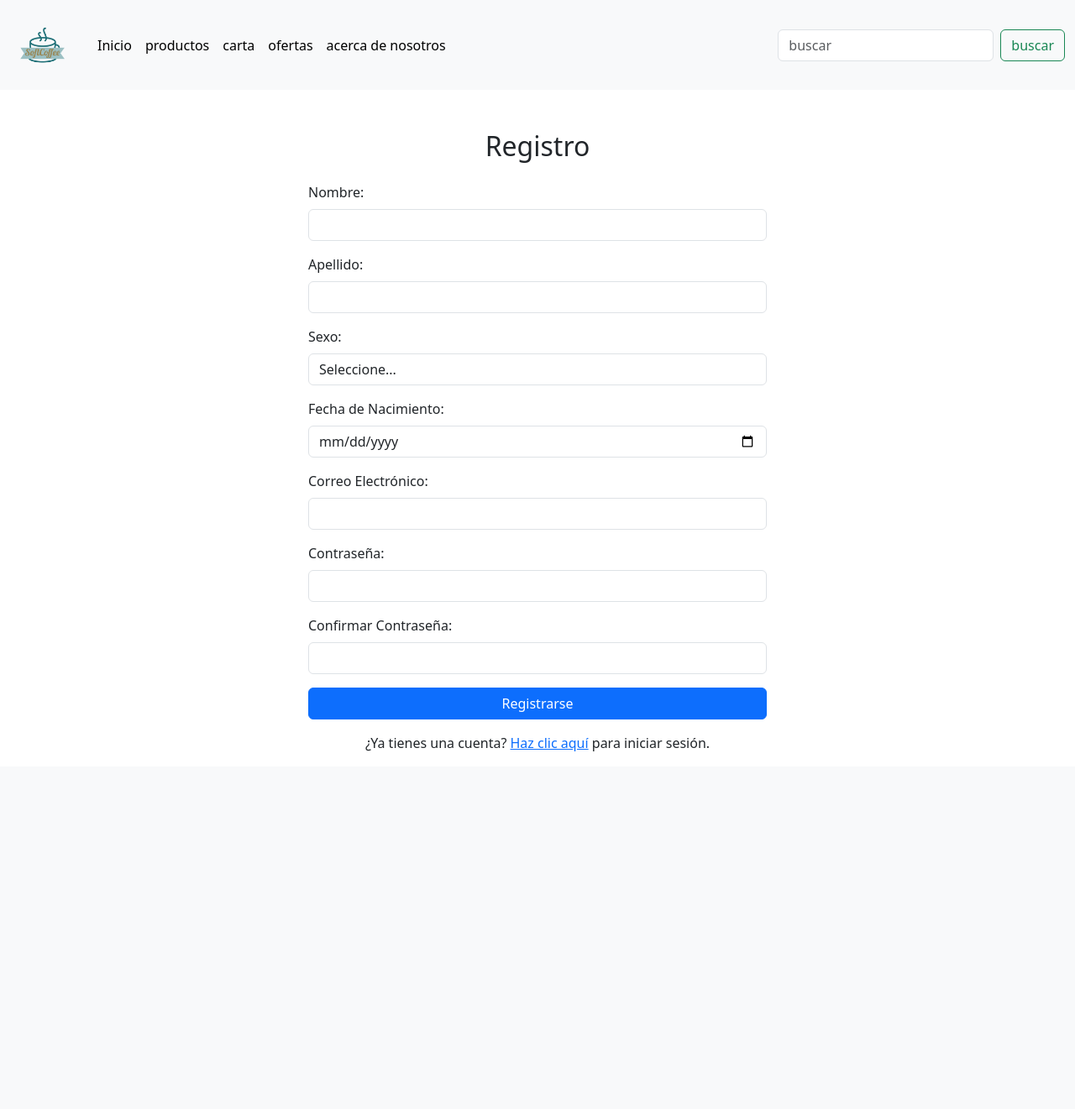
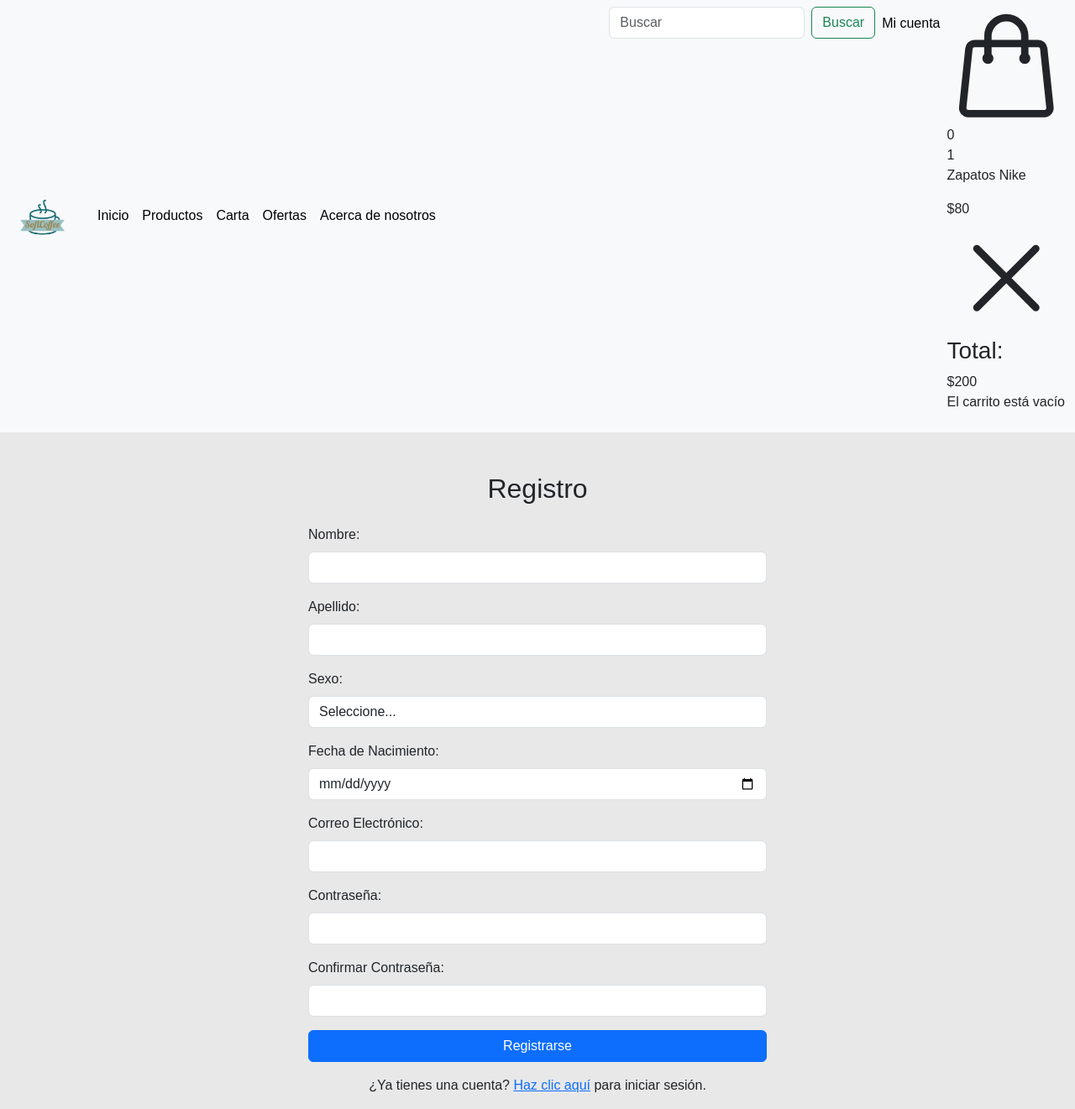
Before and after one commit to LucasOwO/SoftCoffeProject, a Django app: page /registro in a window 1280 px wide. Shown: the whole page at 84% size. Before the commit the page ends 895 px from the top, so only its background shows below. Run offline with Django 4.2, Linux system fonts and the light colour scheme; some libraries are stand-ins or nearby versions.

Commit message:
Update registro.html

```diff
--- a/PaginaWeb/Templates/registro.html
+++ b/PaginaWeb/Templates/registro.html
@@ -4,54 +4,88 @@
 <head>
     <meta charset="UTF-8">
     <meta name="viewport" content="width=device-width, initial-scale=1.0">
-    <title>Registro</title>
+    <title>Productos</title>
 
+    <link href="https://cdn.jsdelivr.net/npm/bootstrap@5.3.3/dist/css/bootstrap.min.css" rel="stylesheet" integrity="sha384-QWTKZyjpPEjISv5WaRU9OFeRpok6YctnYmDr5pNlyT2bRjXh0JMhjY6hW+ALEwIH" crossorigin="anonymous">
     <link href="https://stackpath.bootstrapcdn.com/bootstrap/4.5.2/css/bootstrap.min.css" rel="stylesheet">
     <link href="https://cdn.jsdelivr.net/npm/bootstrap@5.3.3/dist/css/bootstrap.min.css" rel="stylesheet" integrity="sha384-QWTKZyjpPEjISv5WaRU9OFeRpok6YctnYmDr5pNlyT2bRjXh0JMhjY6hW+ALEwIH" crossorigin="anonymous">
+    <link rel="stylesheet" href="{% static 'styles/Global.css' %}">
+    <link rel="stylesheet" href="static/styles/Global.css">
 
-    <style>
-        .error-message {
-            color: red;
-            display: none;
-            text-align: center;
-        }
-    </style>
 </head>
 <body>
-
-    <nav class="navbar navbar-expand-lg bg-body-tertiary" margin="90">
+  <nav class="navbar navbar-expand-lg bg-body-tertiary">
     <div class="container-fluid">
         <a class="navbar-brand" href="#">
-                <img src="static/imagenes/SoftCoffee.png" alt="Logo" width="80" height="80" class="d-inline-block align-text-top">
+            <img src="{% static 'imagenes/SoftCoffee.png' %}" alt="Logo" width="80" height="80" class="d-inline-block align-text-top">
         </a>
         <button class="navbar-toggler" type="button" data-bs-toggle="collapse" data-bs-target="#navbarNav" aria-controls="navbarNav" aria-expanded="false" aria-label="Toggle navigation">
             <span class="navbar-toggler-icon"></span>
         </button>
         <div class="collapse navbar-collapse" id="navbarNav">
-                <ul class="navbar-nav">
+            <ul class="navbar-nav mr-auto">
                 <li class="nav-item">
                     <a class="nav-link active" aria-current="page" href="lobby">Inicio</a>
                 </li>
                 <li class="nav-item">
-                        <a class="nav-link active" aria-current="page" href="Productos">productos</a>
+                    <a class="nav-link active" aria-current="page" href="Productos">Productos</a>
                 </li>
                 <li class="nav-item">
-                        <a class="nav-link active" aria-current="page" href="carta">carta</a>
+                    <a class="nav-link active" aria-current="page" href="carta">Carta</a>
                 </li>
                 <li class="nav-item">
-                        <a class="nav-link active" aria-current="page" href="ofertas">ofertas</a>
+                    <a class="nav-link active" aria-current="page" href="ofertas">Ofertas</a>
                 </li>
                 <li class="nav-item">
-                        <a class="nav-link active" aria-current="page" href="nosotros">acerca de nosotros</a>
+                    <a class="nav-link active" aria-current="page" href="nosotros">Acerca de nosotros</a>
+                </li>
+            </ul>
+            <ul class="navbar-nav ml-auto">
+                <li class="nav-item">
+                    <form class="form-inline my-2 my-lg-0" role="search">
+                        <input class="form-control mr-2" type="search" placeholder="Buscar" aria-label="Search">
+                        <button class="btn btn-outline-success my-2 my-sm-0" type="submit">Buscar</button>
+                    </form>
+                </li>
+                <li class="nav-item">
+                    <a class="nav-link active" aria-current="page" href="/login">Mi cuenta</a>
+                </li>
+                <li class="nav-item">
+                    <div class="container-icon">
+                        <div class="container-cart-icon">
+                            <svg xmlns="http://www.w3.org/2000/svg" fill="none" viewBox="0 0 24 24" stroke-width="1.5" stroke="currentColor" class="icon-cart">
+                                <path stroke-linecap="round" stroke-linejoin="round" d="M15.75 10.5V6a3.75 3.75 0 10-7.5 0v4.5m11.356-1.993l1.263 12c.07.665-.45 1.243-1.119 1.243H4.25a1.125 1.125 0 01-1.12-1.243l1.264-12A1.125 1.125 0 015.513 7.5h12.974c.576 0 1.059.435 1.119 1.007zM8.625 10.5a.375.375 0 11-.75 0 .375.375 0 01.75 0zm7.5 0a.375.375 0 11-.75 0 .375.375 0 01.75 0z"/>
+                            </svg>
+                            <div class="count-products">
+                                <span id="contador-productos">0</span>
+                            </div>
+                        </div>
+                        <div class="container-cart-products hidden-cart">
+                            <div class="row-product hidden">
+                                <div class="cart-product">
+                                    <div class="info-cart-product">
+                                        <span class="cantidad-producto-carrito">1</span>
+                                        <p class="titulo-producto-carrito">Zapatos Nike</p>
+                                        <span class="precio-producto-carrito">$80</span>
+                                    </div>
+                                    <svg xmlns="http://www.w3.org/2000/svg" fill="none" viewBox="0 0 24 24" stroke-width="1.5" stroke="currentColor" class="icon-close">
+                                        <path stroke-linecap="round" stroke-linejoin="round" d="M6 18L18 6M6 6l12 12"/>
+                                    </svg>
+                                </div>
+                            </div>
+                            <div class="cart-total hidden">
+                                <h3>Total:</h3>
+                                <span class="total-pagar">$200</span>
+                            </div>
+                            <p class="cart-empty">El carrito está vacío</p>
+                        </div>
+                    </div>
                 </li>
             </ul>
         </div>
-            <form class="d-flex" role="search">
-                <input class="form-control me-2" type="search" placeholder="buscar" aria-label="Search">
-                <button class="btn btn-outline-success" type="submit">buscar</button>
-            </form>
     </div>
 </nav>
+
 <body>
 
 <div class="container">
```
Lines whose indentation alone changed are shown as unchanged.
